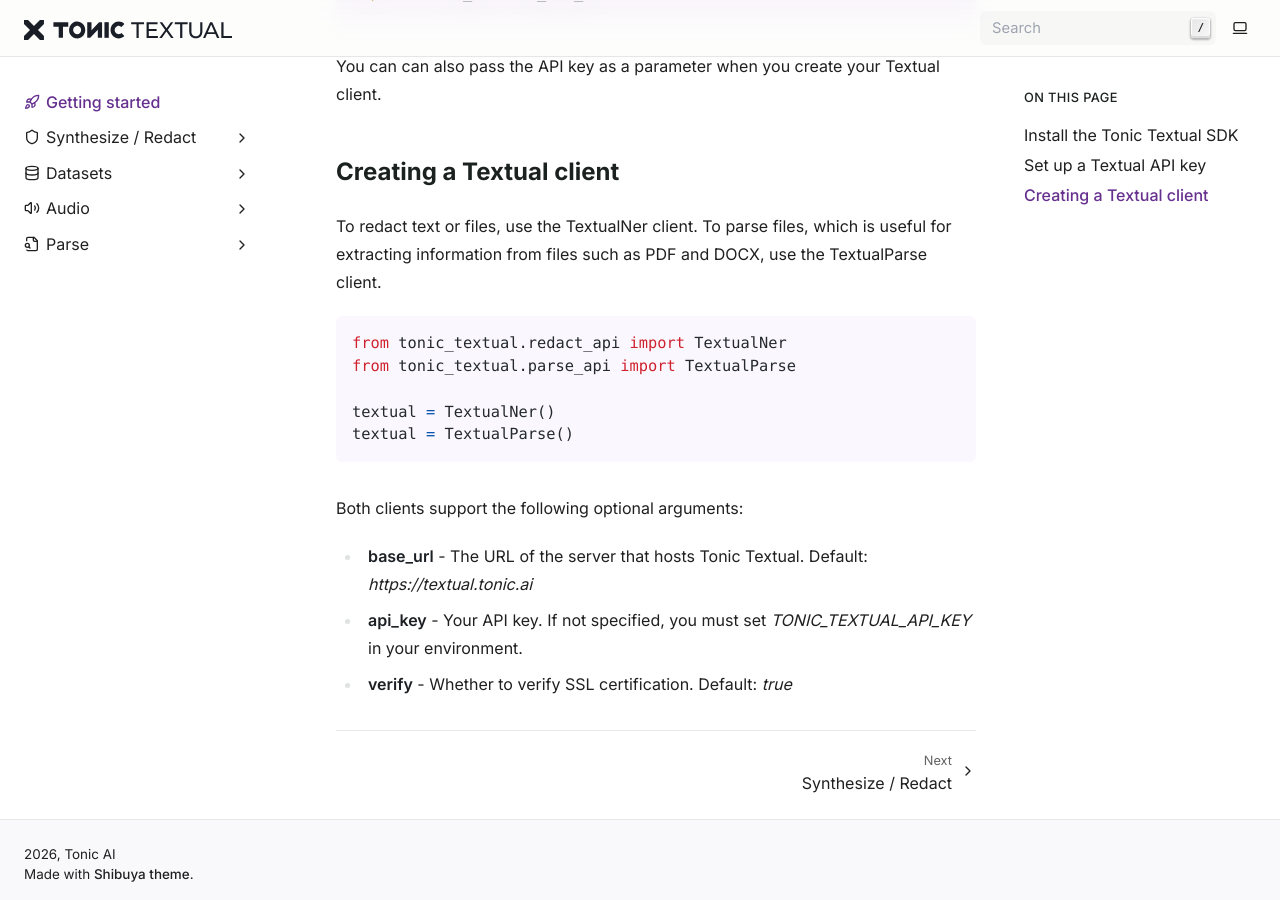
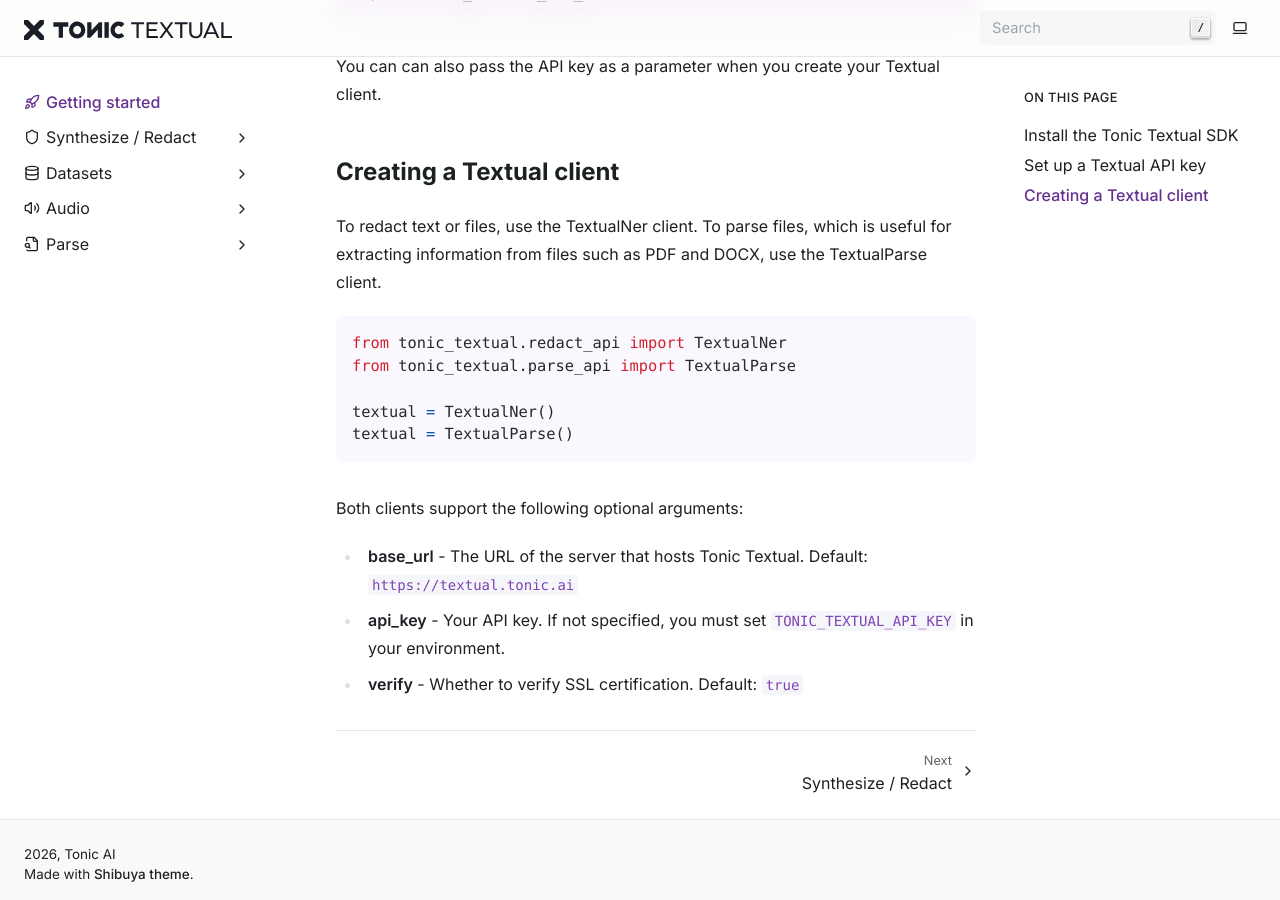
Before and after one commit to TonicAI/textual, a Sphinx documentation site: the page built from docs/source/index.rst, in a window 1280 px wide and 900 px high, scrolled down 865 px. Built offline with Sphinx 7.4.7, drawn with Linux system fonts in a browser that asks for light colours.

Commit message:
Fix code highlighting.

```diff
--- a/docs/source/index.rst
+++ b/docs/source/index.rst
@@ -52,11 +52,11 @@ To redact text or files, use the TextualNer client. To parse files, which is use
 
 Both clients support the following optional arguments:
 
-* **base_url** - The URL of the server that hosts Tonic Textual. Default: `https://textual.tonic.ai`
+* **base_url** - The URL of the server that hosts Tonic Textual. Default: ``https://textual.tonic.ai``
 
-* **api_key** - Your API key. If not specified, you must set `TONIC_TEXTUAL_API_KEY` in your environment.
+* **api_key** - Your API key. If not specified, you must set ``TONIC_TEXTUAL_API_KEY`` in your environment.
 
-* **verify** - Whether to verify SSL certification. Default: `true`
+* **verify** - Whether to verify SSL certification. Default: ``true``
 
 .. |signup_link| raw:: html
 
```
